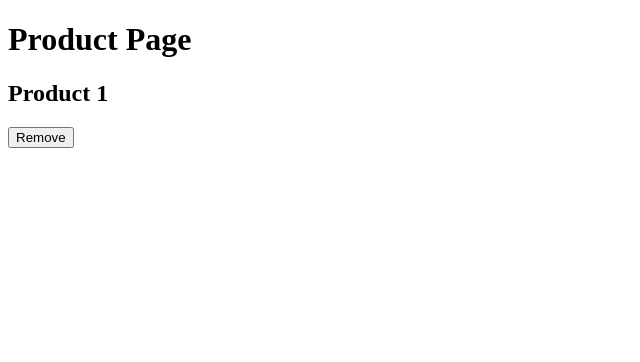
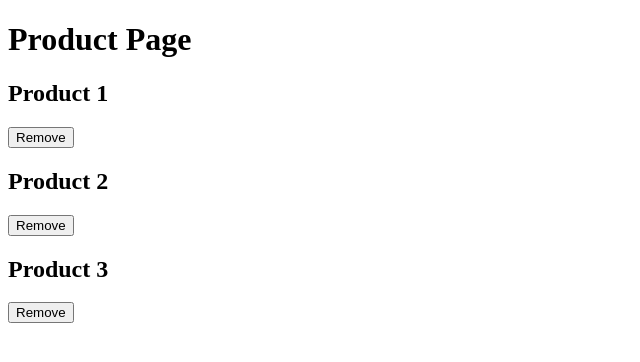
Before and after one commit to sontv8/web502-we17309, a React (Vite) app in the folder we17309-react/: page /products in a window 1280 px wide. Shown: the top 362 px of the page, without its empty margins (0-640 px from the left). Built offline with nearby package versions, Linux system fonts and the light colour scheme; data requests are answered from the project's data file.

Commit message:
Buổi 6: detail product - chuyển delete ra component app

```diff
--- a/we17309-react/db.json
+++ b/we17309-react/db.json
@@ -3,6 +3,14 @@
     {
       "id": 1,
       "name": "Product 1"
+    },
+    {
+      "id": 2,
+      "name": "Product 2"
+    },
+    {
+      "id": 3,
+      "name": "Product 3"
     }
   ]
 }
--- a/we17309-react/src/App.jsx
+++ b/we17309-react/src/App.jsx
@@ -3,6 +3,7 @@ import { BrowserRouter, Route, Routes } from 'react-router-dom'
 import HomePage from './pages/HomePage'
 import ProductPage from './pages/Product'
 import React, { useEffect, useState } from 'react'
+import ProductDetailPage from './pages/ProductDetail'
 
 
 function App() {
@@ -12,13 +13,20 @@ function App() {
       .then(res => res.json())
       .then(data => setProduct(data))
   }, [])
+  const onHandleRemove = (id) => {
+    fetch('http://localhost:3000/products/' + id, {
+      method: 'DELETE'
+    }).then(() => setProduct(products.filter(product => product.id !== id)))
+  }
   return (
     <div className="App">
       <Routes>
         <Route path='/' element={<HomePage />} />
-        <Route path='/products' element={<ProductPage products={products} />} />
+        <Route path='/products' element={<ProductPage products={products} onRemove={onHandleRemove} />} />
+        <Route path='/products/:id' element={<ProductDetailPage />} />
+        {/* useParams() */}
       </Routes>
-    </div>
+    </div >
   )
 }
 
--- a/we17309-react/src/pages/Product.jsx
+++ b/we17309-react/src/pages/Product.jsx
@@ -5,9 +5,7 @@ const ProductPage = (props) => {
         setData(props.products)
     }, [props])
     const removeProduct = (id) => {
-        fetch('http://localhost:3000/products/' + id, {
-            method: 'DELETE'
-        }).then(() => setData(data.filter(product => product.id !== id)))
+        props.onRemove(id)
     }
     return (
         <div>
--- /dev/null
+++ b/we17309-react/src/pages/ProductDetail.jsx
@@ -0,0 +1,20 @@
+import React, { useEffect, useState } from 'react'
+import { useParams } from 'react-router-dom'
+
+const ProductDetailPage = () => {
+    const { id } = useParams()
+    const [product, setProduct] = useState({})
+    useEffect(() => {
+        fetch('http://localhost:3000/products/' + id)
+            .then(res => res.json())
+            .then(data => setProduct(data))
+    }, [])
+    return (
+        <div>
+            <h1>Product Detail Page</h1>
+            {product.name}
+        </div>
+    )
+}
+
+export default ProductDetailPage
```
